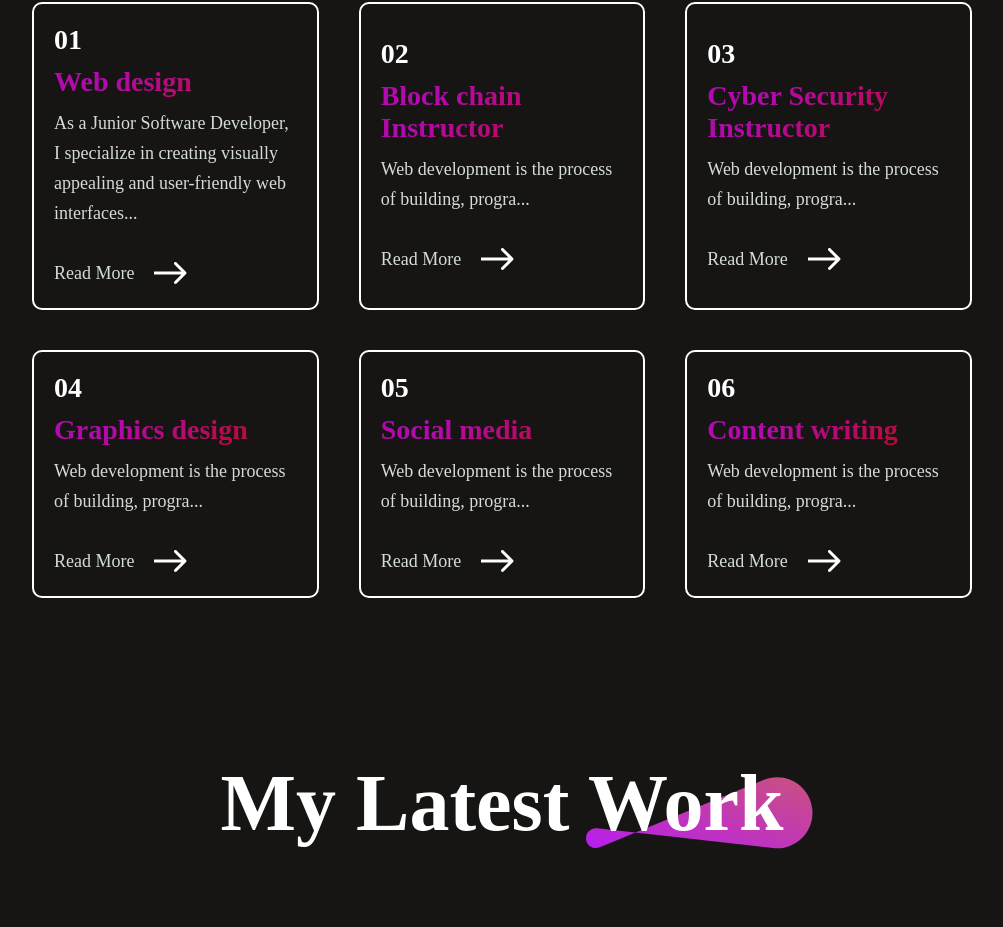
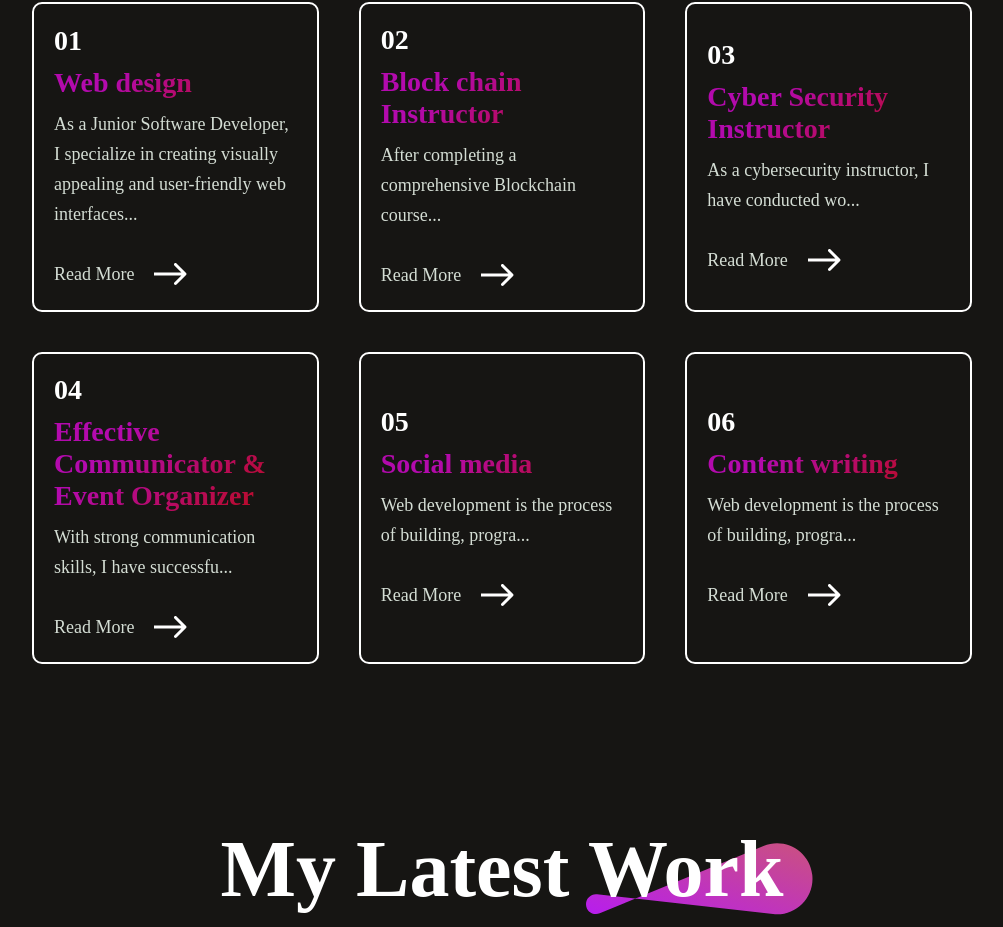
Before and after one commit to habibalamiyawid/portfolio-react, a React (Vite) app: page / in a window 1280 px wide. Shown: the part 2170-3097 px from the top of the page, without its empty margins (138-1141 px from the left). Built offline with nearby package versions, Linux system fonts and the light colour scheme.

Commit message:
editing services

```diff
--- a/src/Components/Modals/Modal.css
+++ b/src/Components/Modals/Modal.css
@@ -22,6 +22,7 @@
   .modal-container h2 {
     font-size: 24px;
     margin-bottom: 10px;
+    color: #b30aad;
   }
 
   .modal-container p {
--- a/src/assets/services_data.js
+++ b/src/assets/services_data.js
@@ -10,22 +10,25 @@ const Services_Data = [
     {
         s_no:"02",
         s_name:"Block chain Instructor",
-        s_desc:"Web development is the process of building, programming..."
+        s_desc:"After completing a comprehensive Blockchain course under the EDGE hire and training program with Women In Digital.....",
+        full_desc:"After completing a comprehensive Blockchain course under the EDGE hire and training program with Women In Digital, I was chosen as a Blockchain Instructor to share my expertise. Since then, I’ve had the opportunity to teach at several prestigious universities, including North South University, Ahasanullah University, United International University, American International University, State University of Bangladesh, and European University of Bangladesh. My teaching philosophy focuses on breaking down complex Blockchain concepts and providing students with practical, hands-on experience in this rapidly evolving field."
     },
     {
         s_no:"03",
         s_name:"Cyber Security Instructor",
-        s_desc:"Web development is the process of building, programming..."
+        s_desc:"As a cybersecurity instructor, I have conducted workshops aimed at helping entrepreneurs protect their...",
+        full_desc:"As a cybersecurity instructor, I have conducted workshops aimed at helping entrepreneurs protect their business pages and digital assets from cyber threats. Many business owners have faced challenges such as account hacks, phishing attacks, and other online scams, which have a direct impact on their businesses. Through my workshops, I provide practical, actionable guidance on how to safeguard online platforms, secure social media accounts, and respond effectively to cyber incidents. My goal is to empower entrepreneurs with the knowledge and tools they need to stay safe in the digital space."
     },
     {
         s_no:"04",
-        s_name:"Graphics design",
-        s_desc:"Web development is the process of building, programming..."
+        s_name:"Effective Communicator & Event Organizer",
+        s_desc:"With strong communication skills, I have successfully conducted numerous meetings...",
+        full_desc:"With strong communication skills, I have successfully conducted numerous meetings, including client meetings on behalf of my CEO. My experience extends to organizing and leading various events and workshops in universities, ensuring smooth coordination and impactful interactions. Whether working with teams or clients, I prioritize clear communication and effective collaboration to achieve the best outcomes.I excel at bridging gaps between diverse groups, facilitating productive discussions that lead to innovative solutions. My ability to articulate ideas clearly and listen actively has been instrumental in driving projects forward. By fostering an inclusive and engaging environment, I encourage participation and inspire others to contribute their best. My passion for connecting with people and building relationships has been a cornerstone of my professional journey."
     },
     {
         s_no:"05",
         s_name:"Social media",
-        s_desc:"Web development is the process of building, programming..."
+        s_desc:"Web development is the process of building, programming...",
     },
     {
         s_no:"06",
```
